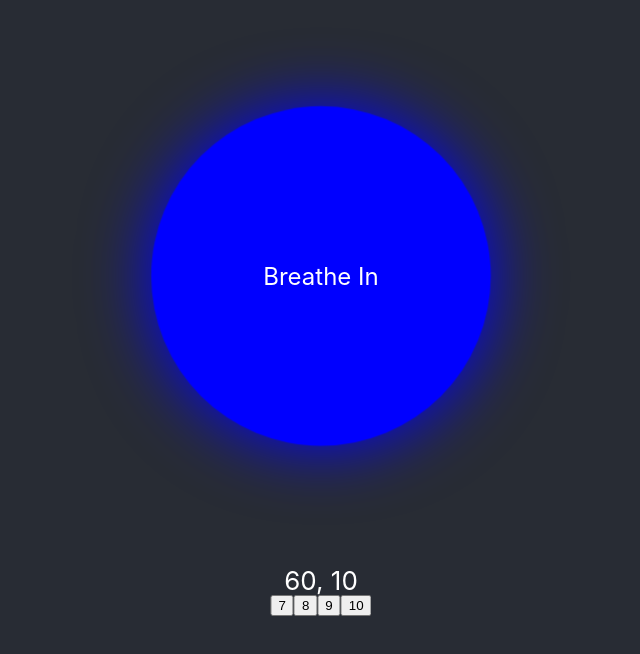
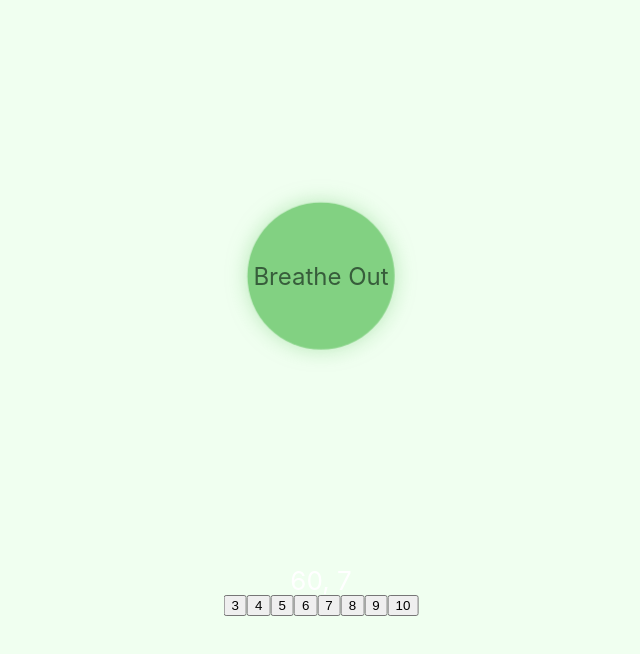
Before and after one commit to kpytlos/breathetest, a React (Create React App) app: page / in a window 1280 px wide. Shown: the part 124-778 px from the top of the page, without its empty margins (319-959 px from the left). Built offline with nearby package versions, Linux system fonts and the light colour scheme.

Commit message:
Changed the colors of the app

```diff
--- a/src/App.css
+++ b/src/App.css
@@ -14,7 +14,7 @@
 }
 
 .App-header {
-  background-color: #282c34;
+  background-color: #f0fff0;
   min-height: 100vh;
   display: flex;
   flex-direction: column;
--- a/src/Components/AnimationOptions.js
+++ b/src/Components/AnimationOptions.js
@@ -9,6 +9,10 @@ class AnimationOptions extends Component {
   render() {
     return (
       <div className="durationButtons">
+        <button onClick={() => this.handleBreathsNumber(3)}>3</button>
+        <button onClick={() => this.handleBreathsNumber(4)}>4</button>
+        <button onClick={() => this.handleBreathsNumber(5)}>5</button>
+        <button onClick={() => this.handleBreathsNumber(6)}>6</button>
         <button onClick={() => this.handleBreathsNumber(7)}>7</button>
         <button onClick={() => this.handleBreathsNumber(8)}>8</button>
         <button onClick={() => this.handleBreathsNumber(9)}>9</button>
--- a/src/Components/Circle.css
+++ b/src/Components/Circle.css
@@ -1,10 +1,10 @@
 .circle {
-  background-color: blue;
-  width: 100px;
-  height: 100px;
+  background-color: #82d182;
+  width: 18vh;
+  height: 18vh;
   border-radius: 50%;
   animation: circleAnimation infinite;
-  box-shadow: 0 0 20px blue;
+  box-shadow: 0 0 20px rgba(130, 209, 130, 0.5);
 }
 
 @keyframes circleAnimation {
@@ -12,7 +12,7 @@
     transform: scale(1);
   }
   50% {
-    transform: scale(3.6);
+    transform: scale(3);
   }
   100% {
     transform: scale(1);
@@ -25,6 +25,7 @@
   transform: translate(-50%, -50%);
   font-size: 24px;
   text-align: center;
+  color: #375d3b;
 }
 
 .event-time {
--- a/src/Components/Circle.js
+++ b/src/Components/Circle.js
@@ -6,7 +6,7 @@ class Circle extends Component {
   state = {
     text: "Breathe In",
     duration: 60,
-    breaths: 10,
+    breaths: 7,
     resetAnimation: false,
   };
 
```
